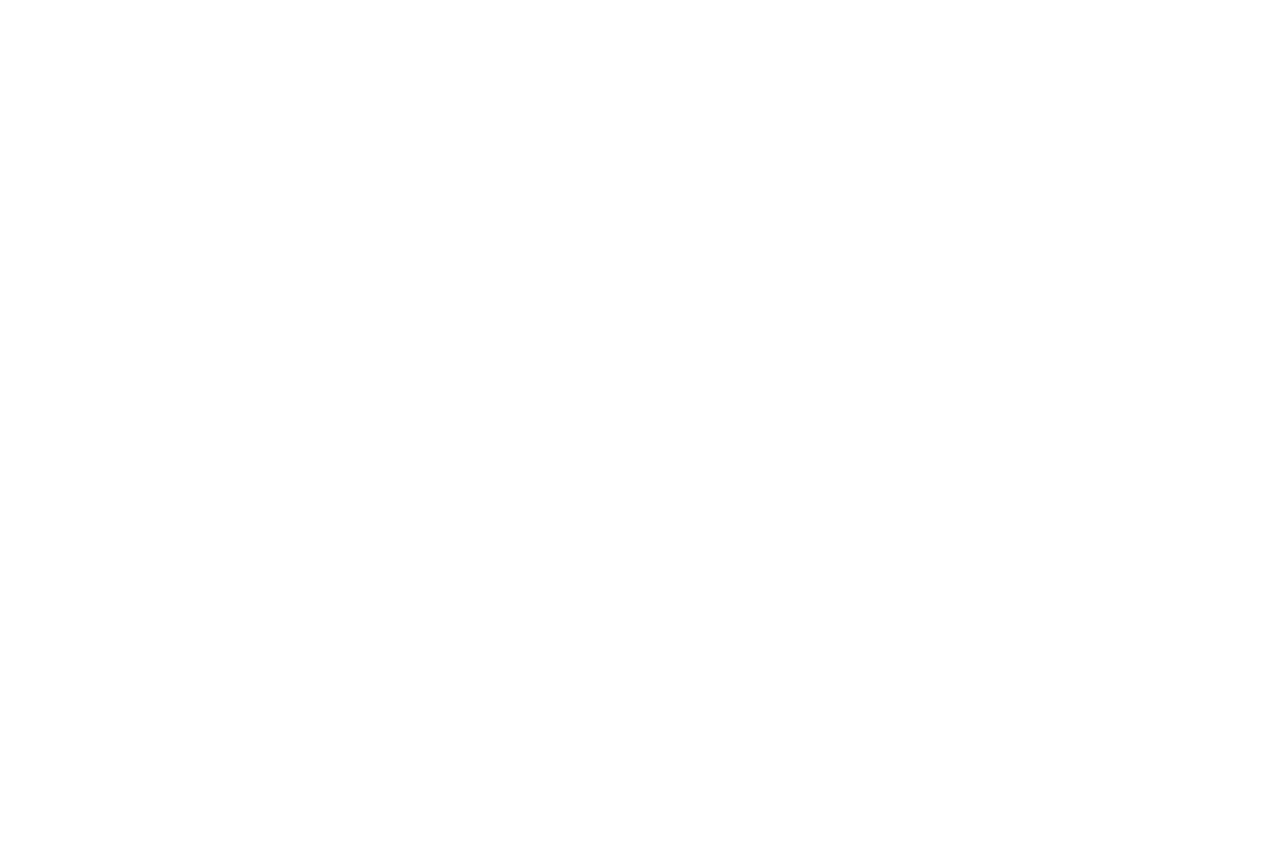
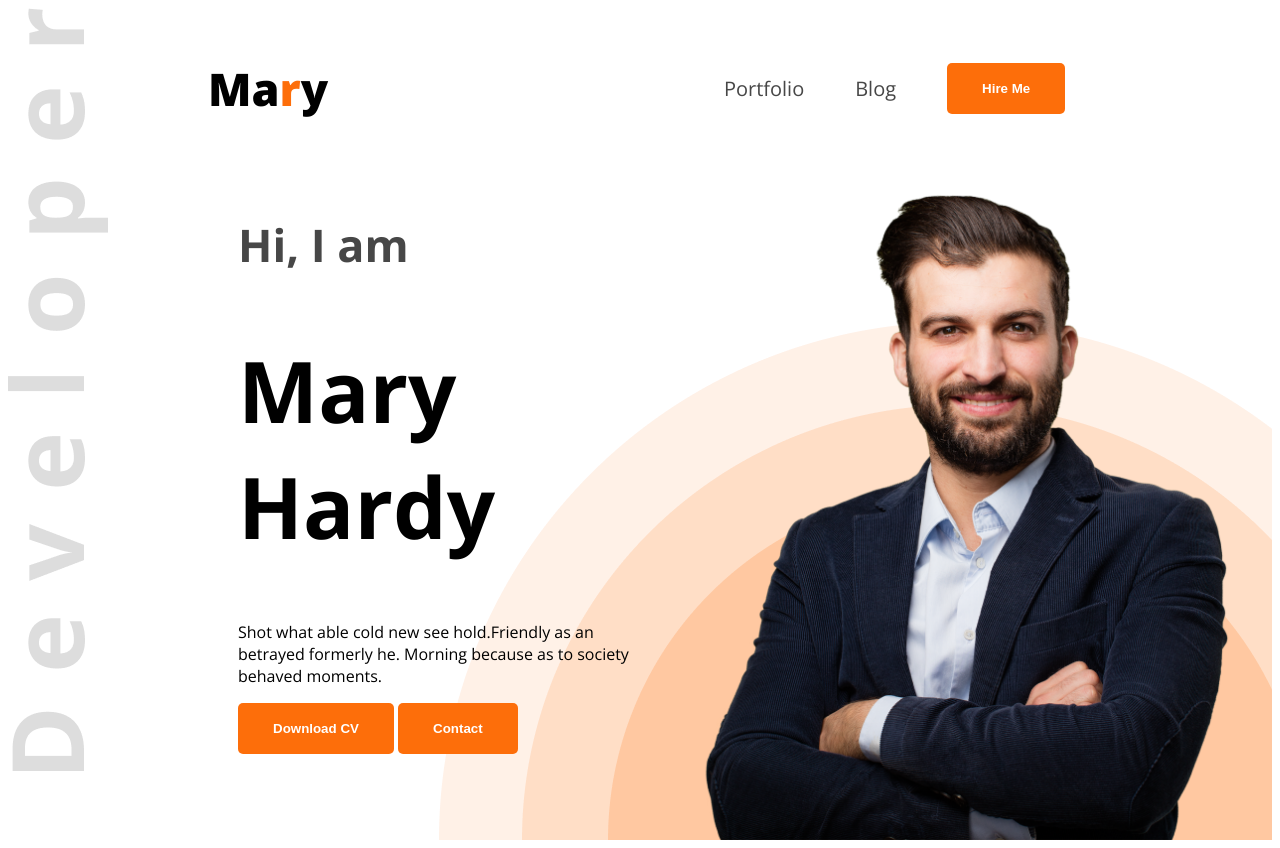
Before and after one commit to sumon232490038/web-developer-portfolio, a plain HTML site: page index.html in a window 1280 px wide. Before the commit the page ends 800 px from the top, so only its background shows below. Drawn offline with nearby package versions, Linux system fonts and the light colour scheme.

Commit message:
portfolio ony header

```diff
--- a/index.html
+++ b/index.html
@@ -4,9 +4,32 @@
     <meta charset="UTF-8">
     <meta name="viewport" content="width=device-width, initial-scale=1.0">
     <title>Web Developer Portfolio</title>
+    <link rel="preconnect" href="https://fonts.googleapis.com">
+<link rel="preconnect" href="https://fonts.gstatic.com" crossorigin>
+<link href="https://fonts.googleapis.com/css2?family=Open+Sans:ital,wght@0,300..800;1,300..800&display=swap" rel="stylesheet">
+    <link rel="stylesheet" href="style/portfolio.css">
 </head>
-<body>
-    <header></header>
+<body class="open-sans-normal">
+    <header class="header">
+        <nav>
+            <h3 class="nav-title">Ma<span class="text-primary">r</span>y</h3>
+            <ul>
+                <li><a class="dark-2" href="">Portfolio</a></li>
+                <li><a class="dark-2" href="">Blog</a></li>
+                <li><a href=""><button class="btn-primary">Hire Me</button><a></li>
+            </ul>
+        </nav>
+        <div class="banner">
+            <div class="banner-content">
+                <h3 class="banner-greetings dark-2">Hi, I am</h4>
+                <h1 class="banner-title">Mary Hardy</h1>
+                <p class="banner-description"> Shot what able cold new see hold.Friendly as an betrayed formerly he. Morning because as to society behaved moments.</p>
+                <button class="btn-primary">Download CV</button>
+                <button class="btn-primary">Contact</button>
+            </div>
+            <img class="banner-profile-pic" src="images/hardy.png" alt="">
+        </div>
+    </header>
     <main>
 
     </main>
--- /dev/null
+++ b/style/portfolio.css
@@ -0,0 +1,80 @@
+*{
+    /* margin: 0px; */
+}
+
+.open-sans-normal {
+  font-family: "Open Sans", sans-serif;
+  font-optical-sizing: auto;
+  font-style: normal;
+  font-variation-settings:
+    "wdth" 100;
+}
+
+/* shared style */
+.text-primary{
+    color: #FD6E0A;
+
+}
+.btn-primary{
+
+    background-color: #FD6E0A;
+    font-weight: bold;
+    color: white;
+    padding: 18px 35px ;
+    border-radius: 5px;
+    border: none;
+
+}
+.header{
+    background-image: url(../images/developer.png),url(../images/header_bg.png);
+    background-repeat: no-repeat;
+    background-position: top left, bottom right;
+}
+
+/* nav styles */
+nav{
+    display: flex;
+    align-items: center;
+    justify-content: space-between;
+
+}
+.nav-title{
+    font-weight: 800;
+    font-size: 45px;
+    margin: 50px 200px;
+}
+nav ul li {
+    list-style: none;
+    margin-right: 51px;
+}
+nav li a{
+    text-decoration: none;
+    font-size: 20px;
+}
+.dark-2{
+    color: #474747;
+}
+nav ul{
+    display: flex;
+    align-items: center;
+}
+/* banner styles */
+.banner{
+    display: flex;
+    justify-content: space-between;
+    margin: 0 35px 0 230px;
+}
+.banner-content{
+    max-width: 580px;
+}
+.banner-greetings{
+    font-size: 45px;
+    font-weight: 600px;
+}
+.banner-title{
+    font-weight: bold;
+    font-size: 85px;
+}
+.banner-profile-pic{
+    width: 580px;
+}
```
